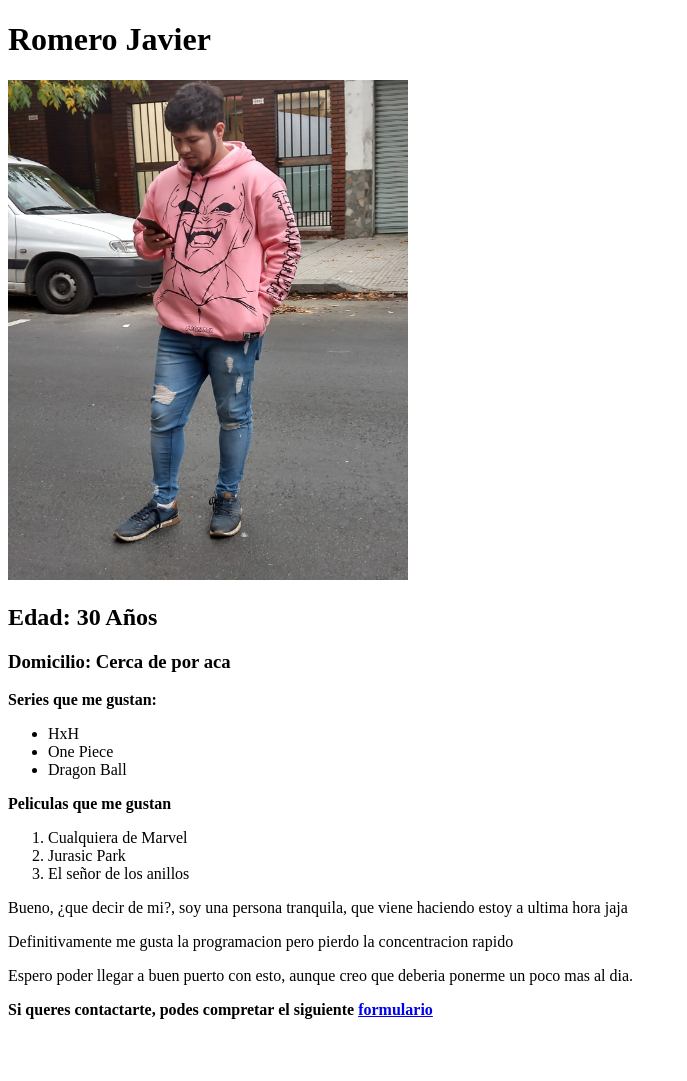
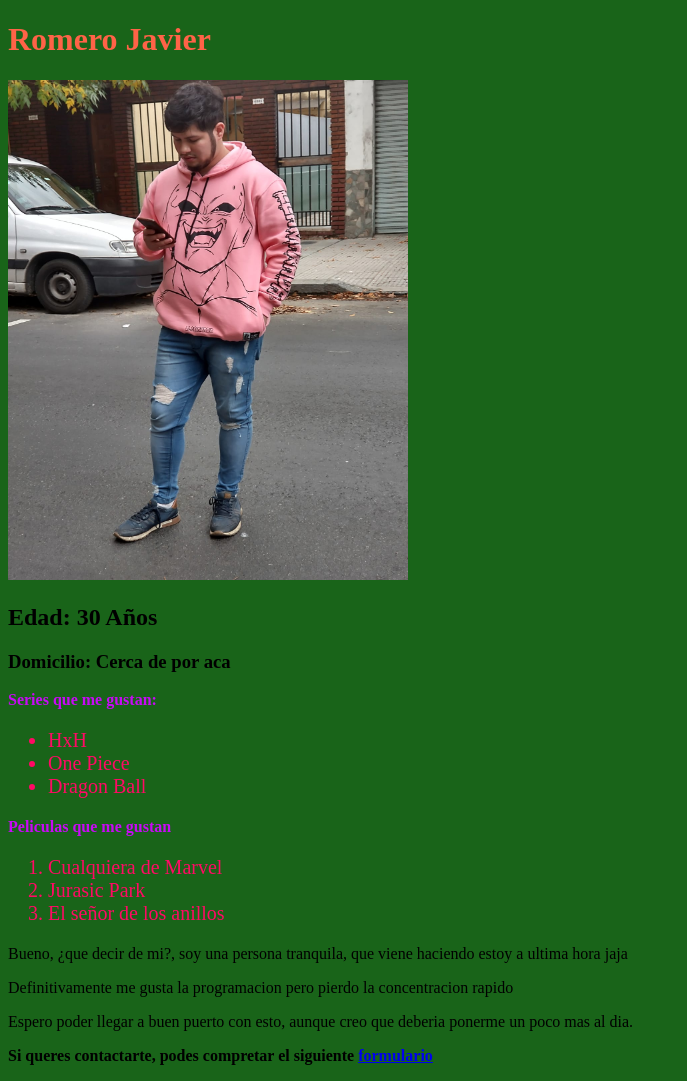
Before and after one commit to JavierRomero29/HTML, a plain HTML site: page index.html in a window 1280 px wide. Shown: the whole page, without its empty margins (0-687 px from the left). Before the commit the page ends 1035 px from the top, so only its background shows below. Drawn offline with Linux system fonts and the light colour scheme.

Commit message:
Add files via upload

```diff
--- a/index.html
+++ b/index.html
@@ -4,13 +4,14 @@
     <meta charset="UTF-8">
     <meta http-equiv="X-UA-Compatible" content="IE=edge">
     <meta name="viewport" content="width=device-width, initial-scale=1.0">
+    <link rel="stylesheet" href="style.css" />
     <title>Primera web</title>
 </head>
 <body>
     <h1>
-        Romero Javier <aside></aside>
+        Romero Javier
     </h1>
-    <img src="images/foto.png" alt="Imagen de prueba" style="width:400px;height:500px;">
+    <img src="images/foto.png" alt="Imagen de prueba" >
    <h2>
        Edad: 30 Años
    </h2>
@@ -18,14 +19,14 @@
        Domicilio: Cerca de por aca
    </h3>
 
-    <p><b>Series que me gustan:</b>
-       <ul>
+    <p id="desordenada"><b>Series que me gustan:</b> </p>
+       <ul id="series">
        <li>HxH</li>
        <li>One Piece</li>
        <li>Dragon Ball</li>
        </ul>
-       <b>Peliculas que me gustan</b>
-       <ol>
+    <p id="ordenada"><b>Peliculas que me gustan</b>
+       <ol id="peliculas">
            <li>Cualquiera de Marvel</li>
            <li>Jurasic Park</li>
            <li>El señor de los anillos</li>
--- /dev/null
+++ b/style.css
@@ -0,0 +1,22 @@
+body {
+  background-color: rgb(25, 100, 25);
+}
+h1 {
+  color: tomato;
+}
+#desordenada,
+#ordenada {
+  color: rgb(200, 10, 245);
+}
+
+#series,
+#peliculas {
+  color: rgb(255, 10, 100);
+  font-size: 20px;
+}
+img {
+  width: 400px;
+  height: 500px;
+}
+
+/*Se que no queda bien la combinacion de colores pero estaba jugando con el rgb*/
```
Also changed, not shown: page2.html (+3 -3 lines).
